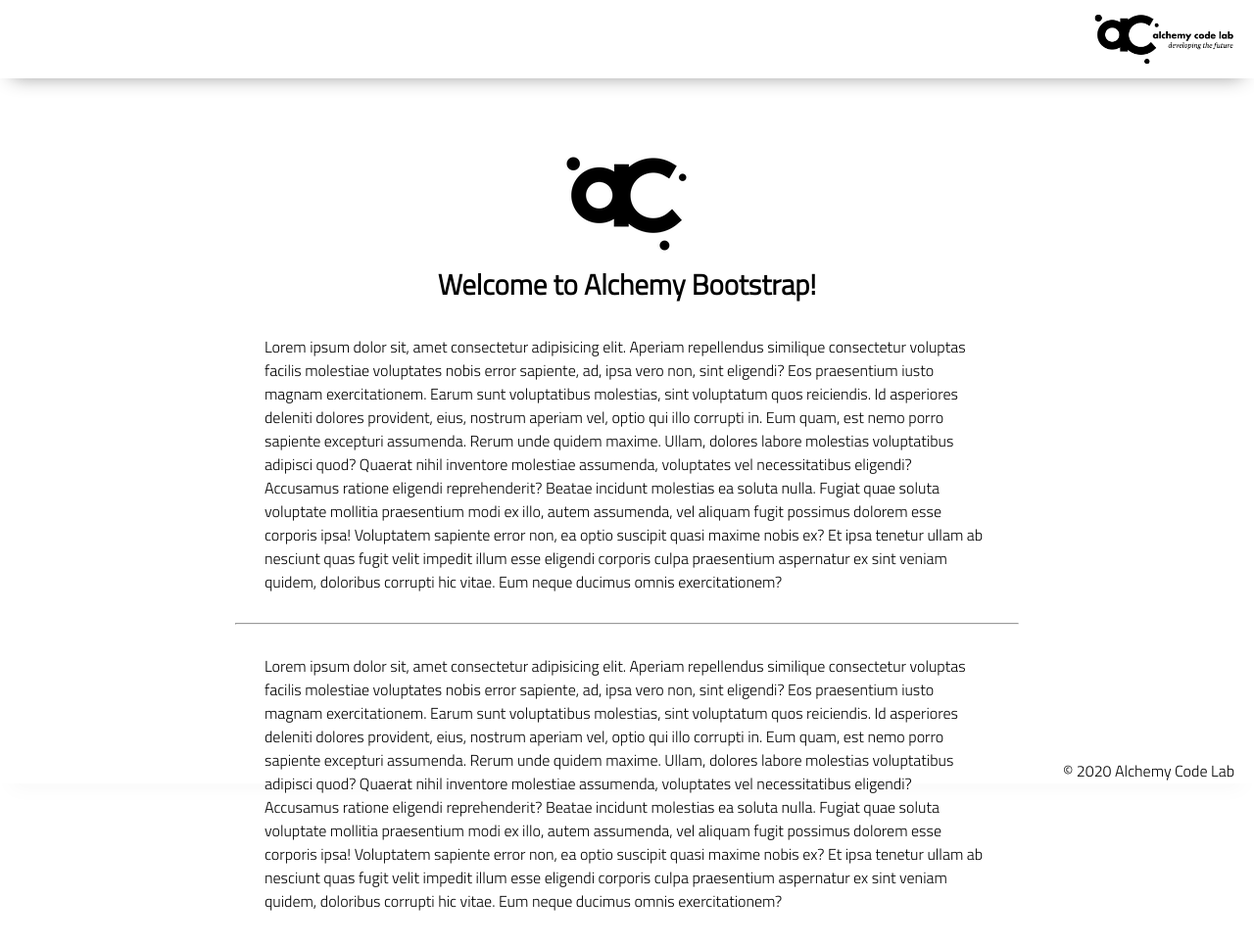
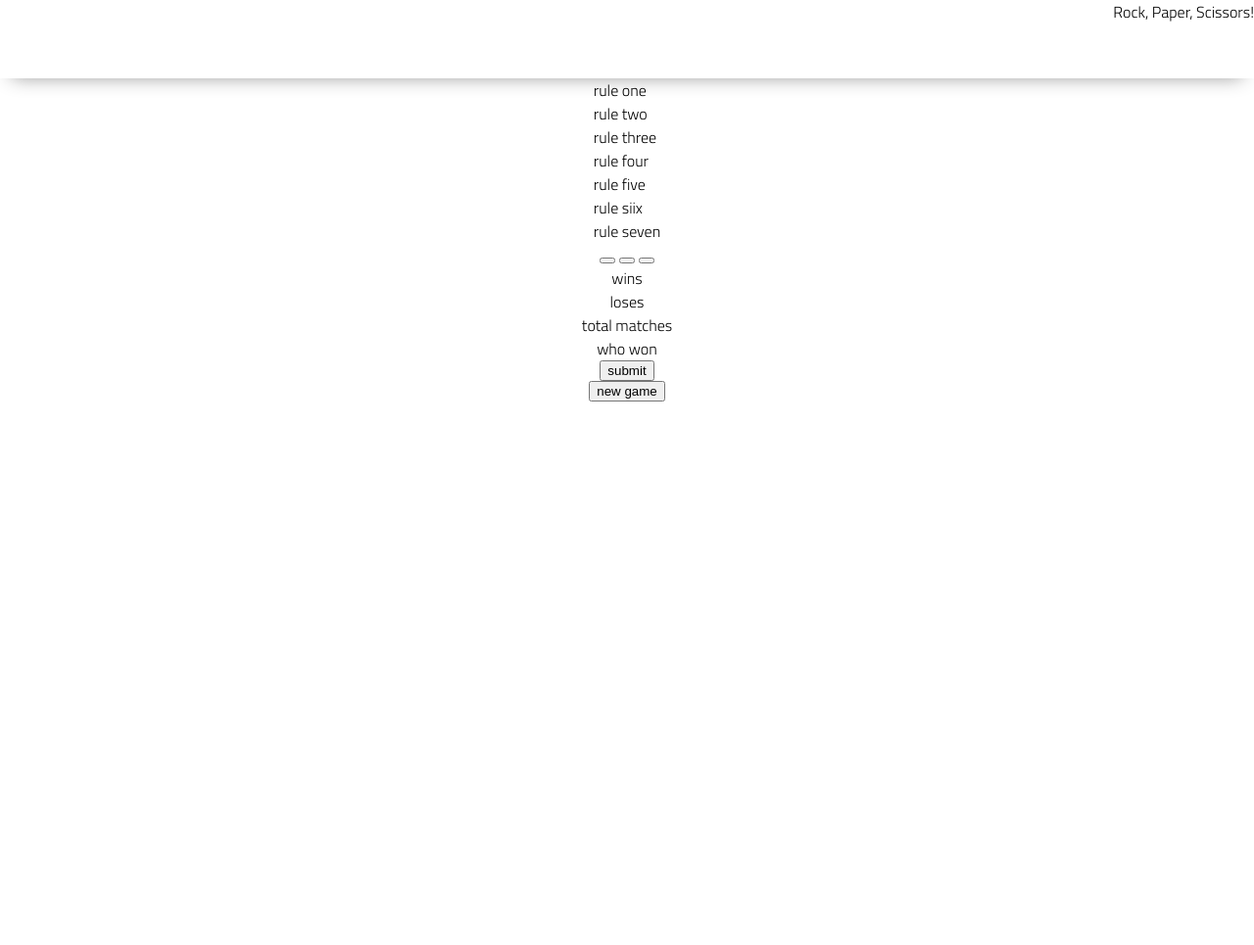
Before and after one commit to classalto/lab-03-rock-paper-scissors, a plain HTML site: page index.html in a window 1280 px wide. Shown: the whole page at 98% size. After the commit the page ends 800 px from the top, so only its background shows below. Drawn offline with Linux system fonts and the light colour scheme.

Commit message:
add basic html structure

```diff
--- a/index.html
+++ b/index.html
@@ -9,44 +9,36 @@
     <link rel="stylesheet" href="styles/reset.css">
     <link rel="stylesheet" href="styles/style.css">
     <link rel="stylesheet" href="styles/home.css">
-    <title>Document</title>
+    <title>Let's Play</title>
 </head>
 
 <body>
     <header>
-        <div class="gutter-right logo">
-            <img src="assets/big-logo.png"/>
-        </div>
+        <h1>Rock, Paper, Scissors!</h1>
     </header>
     <main>
-        <section class="main-section">
-            <img class="main-logo" src="assets/alchemy-logo.png"/>
-            <h2>
-                Welcome to Alchemy Bootstrap!
-            </h2>
+        <ol>
+            <li>rule one</li>
+            <li>rule two</li>
+            <li>rule three</li>
+            <li>rule four</li>
+            <li>rule five</li>
+            <li>rule siix</li>
+            <li>rule seven</li>
+        </ol>
+        <label>
+            <button type="radio" name="rps" value="rock"></button>
+            <button type="radio" name="rps" value="paper"></button>
+            <button type="radio" name="rps" value="scissors"></button>
+        </label>
+        <div>wins</div>
+        <div>loses</div>
+        <div>total matches</div>
+        <div>who won</div>
+        <button type="submit">submit</button>
+        <button type="reset">new game</button>
+    </main>
 
-            <content>
-            <p>
-                Lorem ipsum dolor sit, amet consectetur adipisicing elit. Aperiam repellendus similique consectetur voluptas facilis molestiae voluptates nobis error sapiente, ad, ipsa vero non, sint eligendi? Eos praesentium iusto magnam exercitationem.
-                Earum sunt voluptatibus molestias, sint voluptatum quos reiciendis. Id asperiores deleniti dolores provident, eius, nostrum aperiam vel, optio qui illo corrupti in. Eum quam, est nemo porro sapiente excepturi assumenda.
-                Rerum unde quidem maxime. Ullam, dolores labore molestias voluptatibus adipisci quod? Quaerat nihil inventore molestiae assumenda, voluptates vel necessitatibus eligendi? Accusamus ratione eligendi reprehenderit? Beatae incidunt molestias ea soluta nulla.
-                Fugiat quae soluta voluptate mollitia praesentium modi ex illo, autem assumenda, vel aliquam fugit possimus dolorem esse corporis ipsa! Voluptatem sapiente error non, ea optio suscipit quasi maxime nobis ex?
-                Et ipsa tenetur ullam ab nesciunt quas fugit velit impedit illum esse eligendi corporis culpa praesentium aspernatur ex sint veniam quidem, doloribus corrupti hic vitae. Eum neque ducimus omnis exercitationem?
-            </p>
-            <hr />
-            <p>
-                Lorem ipsum dolor sit, amet consectetur adipisicing elit. Aperiam repellendus similique consectetur voluptas facilis molestiae voluptates nobis error sapiente, ad, ipsa vero non, sint eligendi? Eos praesentium iusto magnam exercitationem.
-                Earum sunt voluptatibus molestias, sint voluptatum quos reiciendis. Id asperiores deleniti dolores provident, eius, nostrum aperiam vel, optio qui illo corrupti in. Eum quam, est nemo porro sapiente excepturi assumenda.
-                Rerum unde quidem maxime. Ullam, dolores labore molestias voluptatibus adipisci quod? Quaerat nihil inventore molestiae assumenda, voluptates vel necessitatibus eligendi? Accusamus ratione eligendi reprehenderit? Beatae incidunt molestias ea soluta nulla.
-                Fugiat quae soluta voluptate mollitia praesentium modi ex illo, autem assumenda, vel aliquam fugit possimus dolorem esse corporis ipsa! Voluptatem sapiente error non, ea optio suscipit quasi maxime nobis ex?
-                Et ipsa tenetur ullam ab nesciunt quas fugit velit impedit illum esse eligendi corporis culpa praesentium aspernatur ex sint veniam quidem, doloribus corrupti hic vitae. Eum neque ducimus omnis exercitationem?
-            </p>
-
-        </section>
-    </main>
-    <footer>
-        <div class="copy gutter-right">&copy; 2020 Alchemy Code Lab</div>
-    </footer>
 
     <script type="module" src="app.js"></script>
 </body>
```
